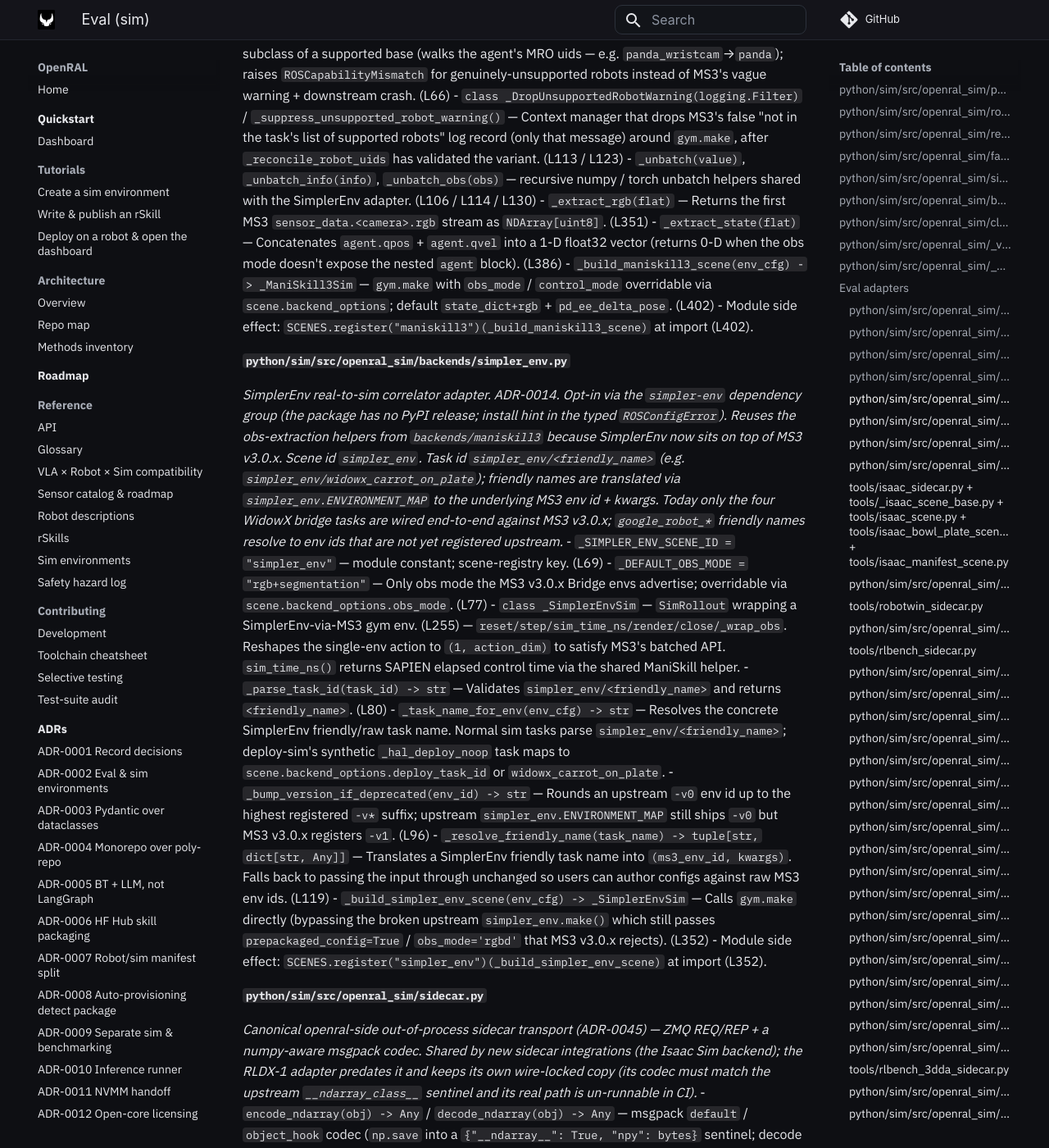
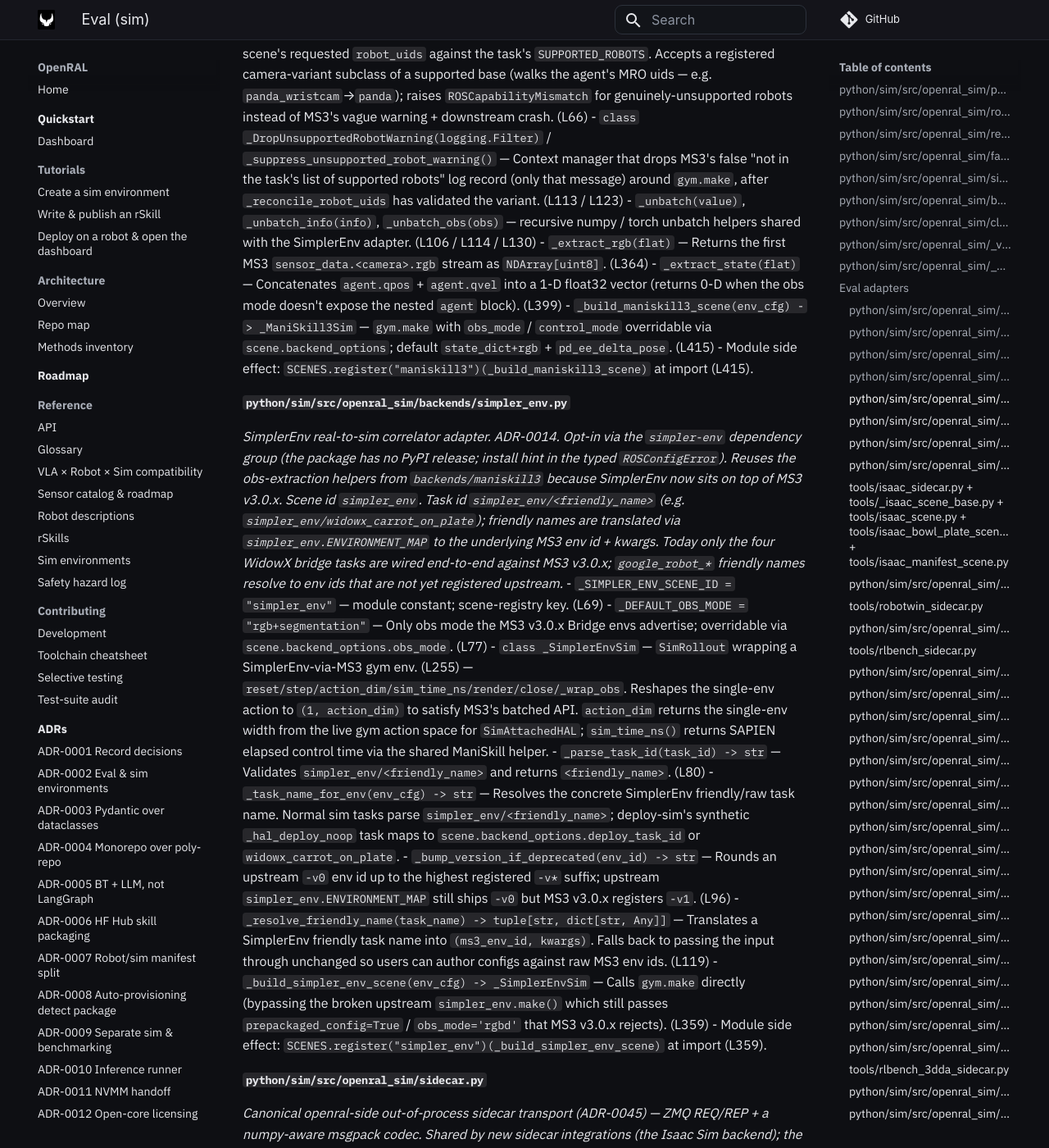
Before and after one commit to OpenRAL/openral, an MkDocs documentation site: the page built from docs/methods/07-eval-sim.md, in a window 1280 px wide and 1400 px high, scrolled down 10568 px. Shown: the whole window at 82% size. Built offline with MkDocs 1.6.1 and Material for MkDocs 9.7.7, drawn with Linux system fonts in a browser that asks for light colours; comment, search, counter and statistics services are not loaded; some of the changed text lies outside the part shown.

Commit message:
fix(clock): expose sapien action width
Live ManiSkill3 deploy-sim validation showed SimAttachedHAL could build the SAPIEN env but refused to attach because the rollout exposed sim_time_ns without an action_dim seam. Report the single-env action width from the live gym action space for ManiSkill3 and SimplerEnv so deploy-sim can size actions without guessing.

Co-authored-by: Copilot <223556219+Copilot@users.noreply.github.com>
Signed-off-by: Adrian Llopart <adrianllopart@gmail.com>

```diff
--- a/docs/methods/07-eval-sim.md
+++ b/docs/methods/07-eval-sim.md
@@ -148,28 +148,28 @@ _MetaWorld MT-50 scene adapter. Opt-in via the `metaworld` dependency group + a
 _ManiSkill3 (SAPIEN-backed) free-axis scene adapter. ADR-0014. Opt-in via the `maniskill3` dependency group; the scene factory calls `openral_sim._deps.ensure_backend_deps("maniskill3")` first so the user gets an interactive auto-install banner on first use (bypass with `OPENRAL_AUTO_INSTALL_DEPS=1`). Scene id `maniskill3`. Task id `maniskill3/<env_id>` (e.g. `maniskill3/PickCube-v1`)._
 - `_MANISKILL3_SCENE_ID = "maniskill3"` — module constant; scene-registry key. (L40)
 - `_sapien_sim_time_ns(env) -> int | None` — Derive elapsed SAPIEN/ManiSkill sim time from a live env's elapsed step counter (`elapsed_steps` / `_elapsed_steps`) and control period (`control_timestep` / `control_dt` / `control_freq`). Returns `None` when the env does not expose a usable clock seam.
-- `class _ManiSkill3Sim` — `SimRollout` wrapping a MS3 gym env with `num_envs=1`; unwraps the leading batch dim on every obs / step. (L215) — `reset/step/sim_time_ns/render/close/_wrap_obs`. `sim_time_ns()` returns SAPIEN elapsed control time via `_sapien_sim_time_ns`.
+- `class _ManiSkill3Sim` — `SimRollout` wrapping a MS3 gym env with `num_envs=1`; unwraps the leading batch dim on every obs / step. (L215) — `reset/step/action_dim/sim_time_ns/render/close/_wrap_obs`. `action_dim` returns the single-env width from the live gym action space for `SimAttachedHAL`; `sim_time_ns()` returns SAPIEN elapsed control time via `_sapien_sim_time_ns`.
 - `_parse_task_id(task_id) -> str` — Validates `maniskill3/<env_id>` and returns `<env_id>`. (L50)
 - `_task_id_for_env(env_cfg) -> str` — Resolves the concrete ManiSkill env id. Normal sim tasks parse `maniskill3/<env_id>`; deploy-sim's synthetic `_hal_deploy_noop` task maps to `scene.backend_options.deploy_task_id` or `PickCube-v1` so taskless DeployScenes still build a real backend env.
 - `_reconcile_robot_uids(env_id, robot_uids) -> None` — Validate a scene's requested `robot_uids` against the task's `SUPPORTED_ROBOTS`. Accepts a registered camera-variant subclass of a supported base (walks the agent's MRO uids — e.g. `panda_wristcam`→`panda`); raises `ROSCapabilityMismatch` for genuinely-unsupported robots instead of MS3's vague warning + downstream crash. (L66)
 - `class _DropUnsupportedRobotWarning(logging.Filter)` / `_suppress_unsupported_robot_warning()` — Context manager that drops MS3's false "not in the task's list of supported robots" log record (only that message) around `gym.make`, after `_reconcile_robot_uids` has validated the variant. (L113 / L123)
 - `_unbatch(value)`, `_unbatch_info(info)`, `_unbatch_obs(obs)` — recursive numpy / torch unbatch helpers shared with the SimplerEnv adapter. (L106 / L114 / L130)
-- `_extract_rgb(flat)` — Returns the first MS3 `sensor_data.<camera>.rgb` stream as `NDArray[uint8]`. (L351)
-- `_extract_state(flat)` — Concatenates `agent.qpos` + `agent.qvel` into a 1-D float32 vector (returns 0-D when the obs mode doesn't expose the nested `agent` block). (L386)
-- `_build_maniskill3_scene(env_cfg) -> _ManiSkill3Sim` — `gym.make` with `obs_mode` / `control_mode` overridable via `scene.backend_options`; default `state_dict+rgb` + `pd_ee_delta_pose`. (L402)
-- Module side effect: `SCENES.register("maniskill3")(_build_maniskill3_scene)` at import (L402).
+- `_extract_rgb(flat)` — Returns the first MS3 `sensor_data.<camera>.rgb` stream as `NDArray[uint8]`. (L364)
+- `_extract_state(flat)` — Concatenates `agent.qpos` + `agent.qvel` into a 1-D float32 vector (returns 0-D when the obs mode doesn't expose the nested `agent` block). (L399)
+- `_build_maniskill3_scene(env_cfg) -> _ManiSkill3Sim` — `gym.make` with `obs_mode` / `control_mode` overridable via `scene.backend_options`; default `state_dict+rgb` + `pd_ee_delta_pose`. (L415)
+- Module side effect: `SCENES.register("maniskill3")(_build_maniskill3_scene)` at import (L415).
 
 #### `python/sim/src/openral_sim/backends/simpler_env.py`
 _SimplerEnv real-to-sim correlator adapter. ADR-0014. Opt-in via the `simpler-env` dependency group (the package has no PyPI release; install hint in the typed `ROSConfigError`). Reuses the obs-extraction helpers from `backends/maniskill3` because SimplerEnv now sits on top of MS3 v3.0.x. Scene id `simpler_env`. Task id `simpler_env/<friendly_name>` (e.g. `simpler_env/widowx_carrot_on_plate`); friendly names are translated via `simpler_env.ENVIRONMENT_MAP` to the underlying MS3 env id + kwargs. Today only the four WidowX bridge tasks are wired end-to-end against MS3 v3.0.x; `google_robot_*` friendly names resolve to env ids that are not yet registered upstream._
 - `_SIMPLER_ENV_SCENE_ID = "simpler_env"` — module constant; scene-registry key. (L69)
 - `_DEFAULT_OBS_MODE = "rgb+segmentation"` — Only obs mode the MS3 v3.0.x Bridge envs advertise; overridable via `scene.backend_options.obs_mode`. (L77)
-- `class _SimplerEnvSim` — `SimRollout` wrapping a SimplerEnv-via-MS3 gym env. (L255) — `reset/step/sim_time_ns/render/close/_wrap_obs`. Reshapes the single-env action to `(1, action_dim)` to satisfy MS3's batched API. `sim_time_ns()` returns SAPIEN elapsed control time via the shared ManiSkill helper.
+- `class _SimplerEnvSim` — `SimRollout` wrapping a SimplerEnv-via-MS3 gym env. (L255) — `reset/step/action_dim/sim_time_ns/render/close/_wrap_obs`. Reshapes the single-env action to `(1, action_dim)` to satisfy MS3's batched API. `action_dim` returns the single-env width from the live gym action space for `SimAttachedHAL`; `sim_time_ns()` returns SAPIEN elapsed control time via the shared ManiSkill helper.
 - `_parse_task_id(task_id) -> str` — Validates `simpler_env/<friendly_name>` and returns `<friendly_name>`. (L80)
 - `_task_name_for_env(env_cfg) -> str` — Resolves the concrete SimplerEnv friendly/raw task name. Normal sim tasks parse `simpler_env/<friendly_name>`; deploy-sim's synthetic `_hal_deploy_noop` task maps to `scene.backend_options.deploy_task_id` or `widowx_carrot_on_plate`.
 - `_bump_version_if_deprecated(env_id) -> str` — Rounds an upstream `-v0` env id up to the highest registered `-v*` suffix; upstream `simpler_env.ENVIRONMENT_MAP` still ships `-v0` but MS3 v3.0.x registers `-v1`. (L96)
 - `_resolve_friendly_name(task_name) -> tuple[str, dict[str, Any]]` — Translates a SimplerEnv friendly task name into `(ms3_env_id, kwargs)`. Falls back to passing the input through unchanged so users can author configs against raw MS3 env ids. (L119)
-- `_build_simpler_env_scene(env_cfg) -> _SimplerEnvSim` — Calls `gym.make` directly (bypassing the broken upstream `simpler_env.make()` which still passes `prepackaged_config=True` / `obs_mode='rgbd'` that MS3 v3.0.x rejects). (L352)
-- Module side effect: `SCENES.register("simpler_env")(_build_simpler_env_scene)` at import (L352).
+- `_build_simpler_env_scene(env_cfg) -> _SimplerEnvSim` — Calls `gym.make` directly (bypassing the broken upstream `simpler_env.make()` which still passes `prepackaged_config=True` / `obs_mode='rgbd'` that MS3 v3.0.x rejects). (L359)
+- Module side effect: `SCENES.register("simpler_env")(_build_simpler_env_scene)` at import (L359).
 
 #### `python/sim/src/openral_sim/sidecar.py`
 _Canonical openral-side out-of-process sidecar transport (ADR-0045) — ZMQ REQ/REP + a numpy-aware msgpack codec. Shared by new sidecar integrations (the Isaac Sim backend); the RLDX-1 adapter predates it and keeps its own wire-locked copy (its codec must match the upstream `__ndarray_class__` sentinel and its real path is un-runnable in CI)._
```
Also changed, not shown: 3 other files.
